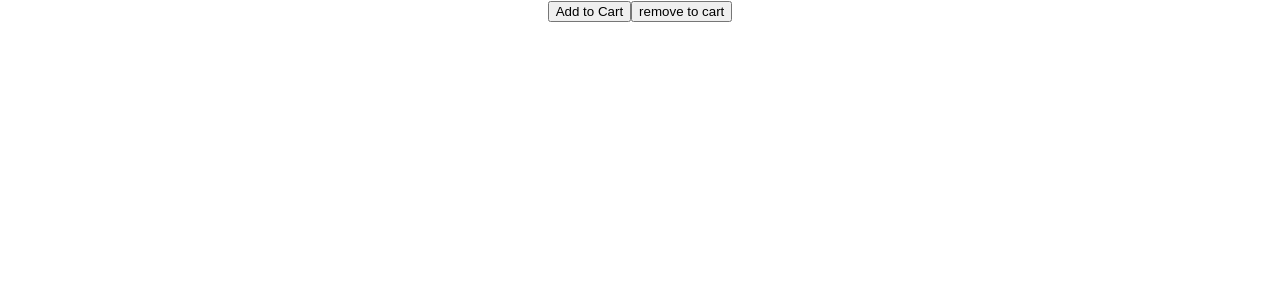
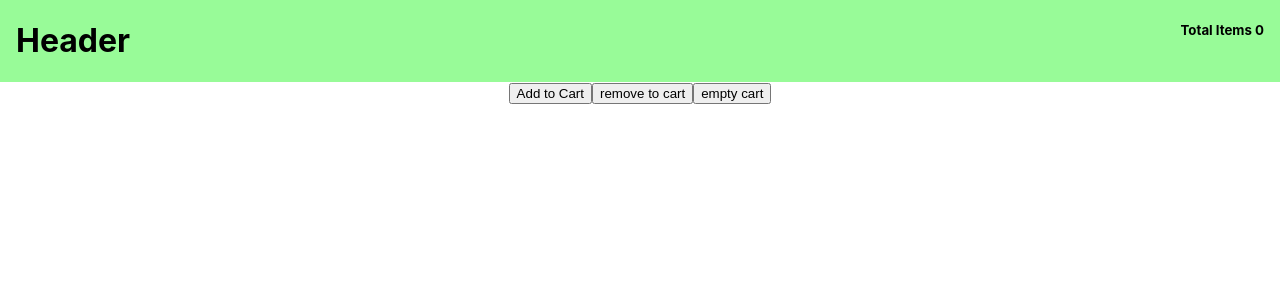
Before and after one commit to s-as-as100/react-saga, a React (Create React App) app: page / in a window 1280 px wide. Shown: the top 300 px of the page. Built offline with nearby package versions, Linux system fonts and the light colour scheme.

Commit message:
Feature add to cart , remove or empty cart

```diff
--- a/src/App.js
+++ b/src/App.js
@@ -1,6 +1,7 @@
 import "./App.css";
-import { addToCart, removeToCart } from "./redux/action";
+import { addToCart, emptyCart, removeToCart } from "./redux/action";
 import { useDispatch } from "react-redux";
+import Header from "./Component/Header";
 function App() {
   const dispatch = useDispatch();
   const productDetails = {
@@ -11,11 +12,15 @@ function App() {
   };
   return (
     <div className="App">
+      <Header/>
       <button onClick={() => dispatch(addToCart(productDetails))}>
         Add to Cart
       </button>
-      <button onClick={() => dispatch(removeToCart(productDetails))}>
+      <button onClick={() => dispatch(removeToCart(productDetails.name))}>
        remove to cart
+      </button>
+      <button onClick={() => dispatch(emptyCart())}>
+        empty cart
       </button>
     </div>
   );
--- /dev/null
+++ b/src/Component/Header.css
@@ -0,0 +1,12 @@
+.header {
+    width: 100%;
+    background: palegreen;
+
+
+}
+
+.subHeader {
+    padding: 0 1rem;
+    display: flex;
+    justify-content: space-between;
+}
--- /dev/null
+++ b/src/Component/Header.js
@@ -0,0 +1,18 @@
+import React from "react";
+import "./Header.css";
+import { useSelector } from "react-redux";
+
+const Header = () => {
+  const totalItemCart = useSelector((state) => state.cartReducer);
+  console.log({ totalItemCart });
+  return (
+    <div className="header">
+      <div className="subHeader">
+        <h1>Header</h1>
+        <h5>Total Items {totalItemCart.length}</h5>
+      </div>
+    </div>
+  );
+};
+
+export default Header;
--- a/src/redux/action.js
+++ b/src/redux/action.js
@@ -1,4 +1,4 @@
-import { ADD_TO_CART, REMOVE_TO_CART } from "./constant";
+import { ADD_TO_CART, EMPTY_CART, REMOVE_TO_CART } from "./constant";
 
 export const addToCart = (data) => {
   console.log({ data });
@@ -19,6 +19,15 @@ export const removeToCart = (data) => {
     data
   }
 }
+
+export const emptyCart = (data) => {
+
+  console.log("emptyCart action")
+  return {
+    type:EMPTY_CART,
+    data
+  }
+}
 // what is actions ?
 // action is plain function
 // get data from react js
--- a/src/redux/constant.js
+++ b/src/redux/constant.js
@@ -1,2 +1,3 @@
 export const ADD_TO_CART = "ADD_TO_CART";
-export const REMOVE_TO_CART = "REMOVE_TO_CART"
+export const REMOVE_TO_CART = "REMOVE_TO_CART";
+export const EMPTY_CART = "EMPTY_CART";
--- a/src/redux/reducer.js
+++ b/src/redux/reducer.js
@@ -1,14 +1,17 @@
-import { ADD_TO_CART, REMOVE_TO_CART } from "./constant";
+import { ADD_TO_CART, EMPTY_CART, REMOVE_TO_CART } from "./constant";
 
 const cartReducer = (data = [], action) => {
-  if (action.type === ADD_TO_CART) {
-    console.log("add reducer");
-    return action.data;
-  } else if (action.type === REMOVE_TO_CART) {
-    console.log("remove reducer");
-    return action.data;
-  } else {
-    return "No data match";
+  switch (action.type) {
+    case ADD_TO_CART:
+      return [action.data, ...data];
+    case REMOVE_TO_CART:
+      data.length = data.length ?data.length - 1 :[];
+      return [...data];
+    case EMPTY_CART:
+      data = [];
+      return [...data];
+    default:
+      return data;
   }
 };
 
```
